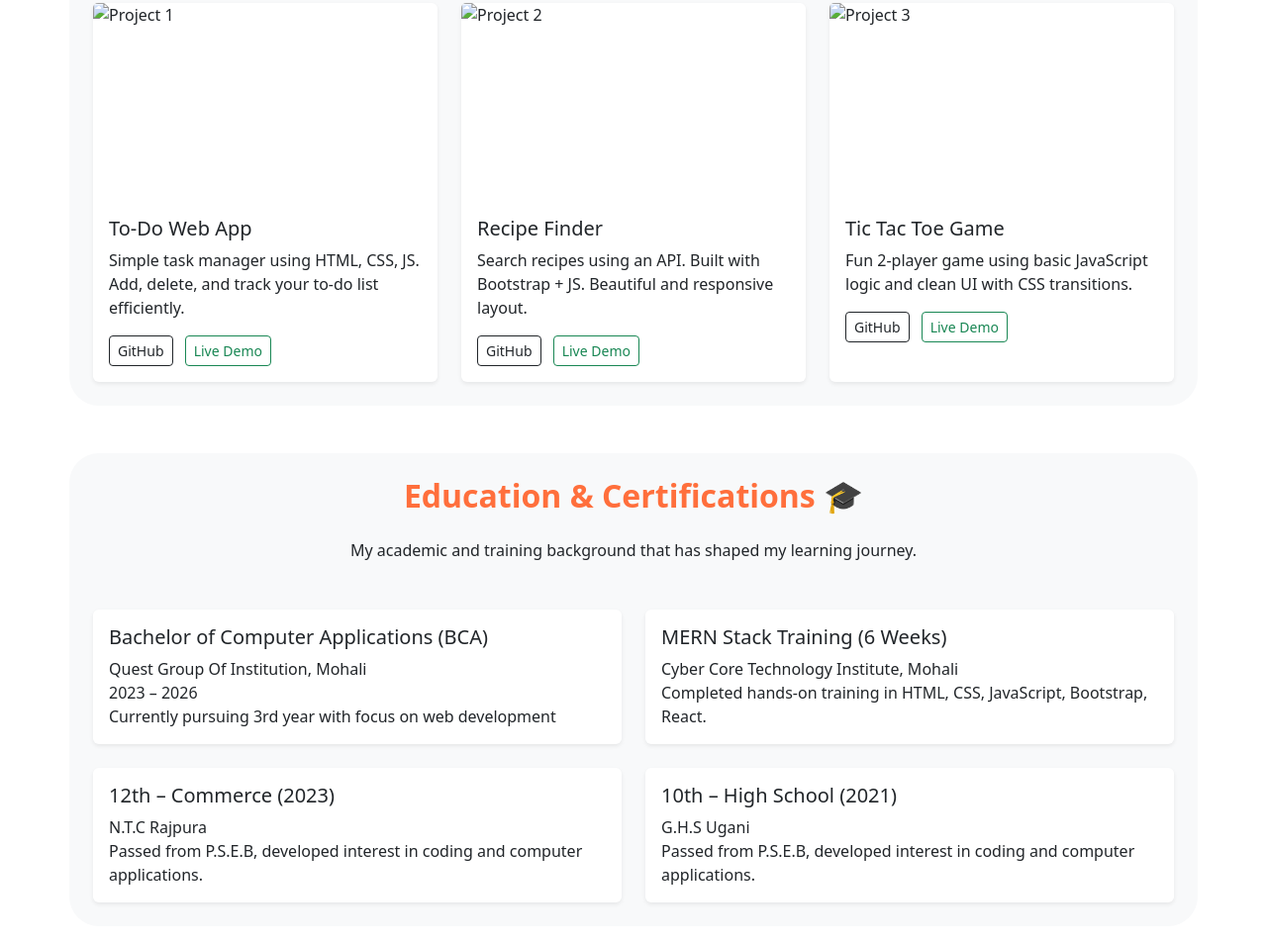
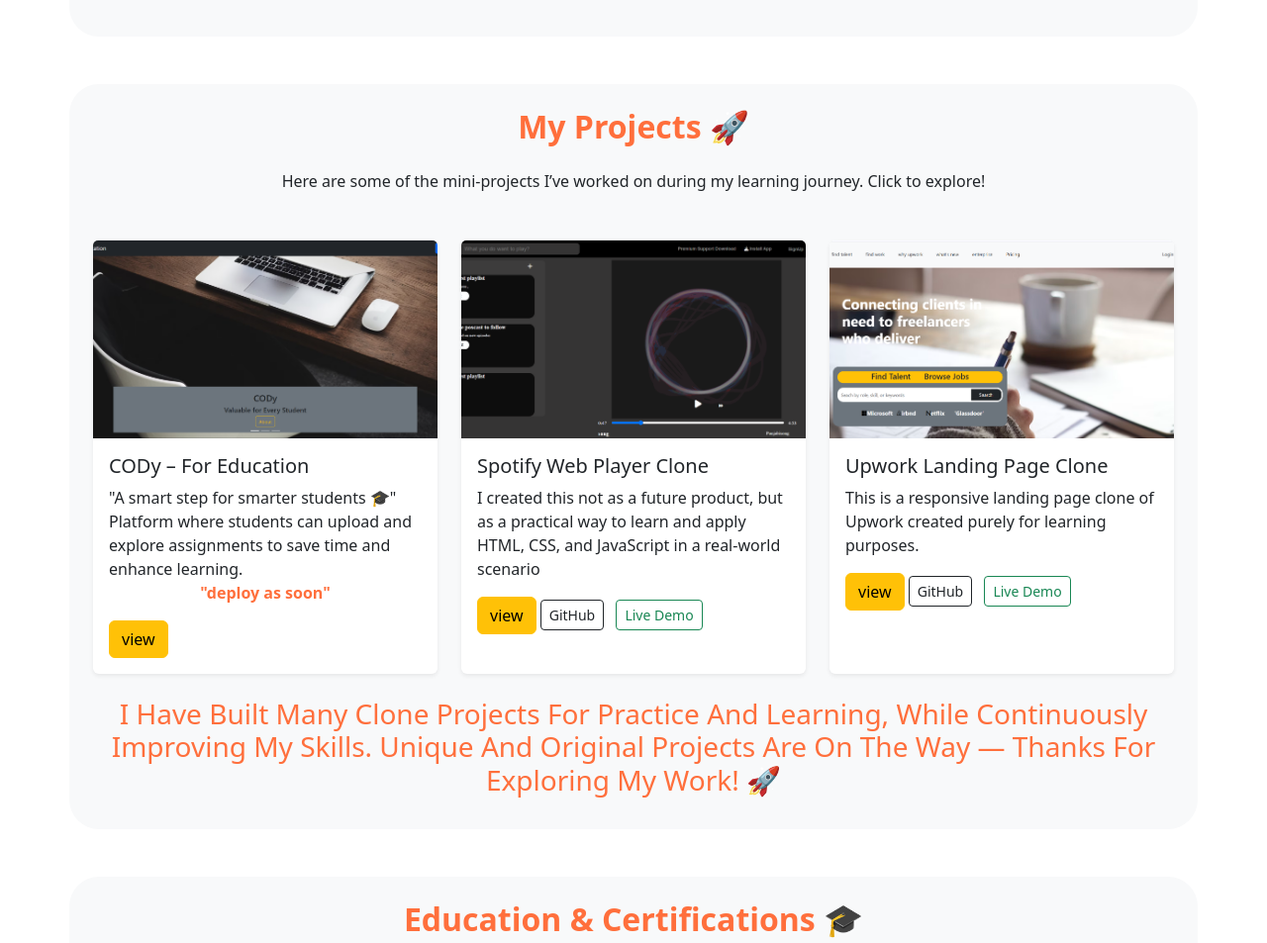
Before and after one commit to BuddyBuddy-source/My-Portfolio, a plain HTML site: page index.html in a window 1280 px wide. Shown: the part 1516-2469 px from the top of the page at 99% size. Drawn offline with nearby package versions, Linux system fonts and the light colour scheme.

Commit message:
upload project

```diff
--- a/index.html
+++ b/index.html
@@ -146,7 +146,30 @@
       </div>
     </div>
 
-    <!-- Card 5 -->
+    <!-- Card 5-->
+    <div class="col-md-4 mb-4 skill-card">
+  <div class="card shadow-sm h-100 border-0">
+    <div class="card-body">
+      <i class="fa-brands fa-github fa-3x mb-3" style="color: #333;"></i>
+      <h5>GitHub</h5>
+      <p>Version control and collaboration using Git and GitHub repositories.</p>
+    </div>
+  </div>
+</div>
+
+<!-- Card 6-->
+ <div class="col-md-4 mb-4 skill-card">
+  <div class="card shadow-sm h-100 border-0">
+    <div class="card-body">
+      <i class="fa-solid fa-robot fa-3x mb-3" style="color: #5c27fe;"></i>
+      <h5>AI Prompting</h5>
+      <p>Skilled at crafting effective prompts to generate smart, helpful, and creative AI responses.</p>
+    </div>
+  </div>
+</div>
+
+
+    <!-- Card 7 -->
     <div class="col-md-4 mb-4 skill-card">
       <div class="card shadow-sm h-100 border-0">
         <div class="card-body">
@@ -157,7 +180,7 @@
       </div>
     </div>
 
-    <!-- Card 6 -->
+    <!-- Card 8 -->
     <div class="col-md-4 mb-4 skill-card">
       <div class="card shadow-sm h-100 border-0">
         <div class="card-body">
@@ -179,12 +202,11 @@
     <!-- Project 1 -->
     <div class="col-md-4" data-aos="fade-left" data-aos-delay="100">
       <div class="card h-100 shadow-sm border-0">
-        <img src="/images/project1.jpg" class="card-img-top" alt="Project 1">
+        <img src="/My-Portfolio/images/CODy.png" class="card-img-top" alt="Project 1">
         <div class="card-body">
-          <h5 class="card-title">To-Do Web App</h5>
-          <p class="card-text">Simple task manager using HTML, CSS, JS. Add, delete, and track your to-do list efficiently.</p>
-          <a href="https://github.com/honeykumar/todo-app" class="btn btn-sm btn-outline-dark me-2" target="_blank">GitHub</a>
-          <a href="#" class="btn btn-sm btn-outline-success" target="_blank">Live Demo</a>
+          <h5 class="card-title">CODy – For Education</h5>
+          <p class="card-text"> "A smart step for smarter students 🎓" <br> Platform where students can upload and explore assignments to save time and enhance learning. <br> <span style="font-weight: bold; color: #FF6F3C;" class="d-block text-center">"deploy as soon"</span></p>
+          <a href="https://drive.google.com/drive/folders/1WYx0ZoUdmYmZAz2CWs-YtHU4HJfak1WL?usp=drive_link" class="btn  btn-warning me-2" target="_blank">view</a>
         </div>
       </div>
     </div>
@@ -192,12 +214,14 @@
     <!-- Project 2 -->
     <div class="col-md-4" data-aos="fade-down" data-aos-delay="200">
       <div class="card h-100 shadow-sm border-0">
-        <img src="/images/project2.jpg" class="card-img-top" alt="Project 2">
+        <img src="/My-Portfolio/images/Spotify.png" class="card-img-top" alt="Project 2">
         <div class="card-body">
-          <h5 class="card-title">Recipe Finder</h5>
-          <p class="card-text">Search recipes using an API. Built with Bootstrap + JS. Beautiful and responsive layout.</p>
-          <a href="https://github.com/honeykumar/recipe-finder" class="btn btn-sm btn-outline-dark me-2" target="_blank">GitHub</a>
-          <a href="#" class="btn btn-sm btn-outline-success" target="_blank">Live Demo</a>
+          <h5 class="card-title">Spotify Web Player Clone</h5>
+          <p class="card-text">I created this not as a future product, but as a practical way to learn and apply HTML, CSS, and
+JavaScript in a real-world scenario</p>
+          <a href="https://drive.google.com/drive/folders/10KjAyNqobZ9CuxX5VDQ8DhDUqlJNGbHe?usp=drive_link" class="btn btn-warning" target="_main">view</a>
+          <a href="https://github.com/BuddyBuddy-source/Spotify-Clone" class="btn btn-sm btn-outline-dark me-2" target="_blank">GitHub</a>
+          <a href="https://buddybuddy-source.github.io/Spotify-Clone/" class="btn btn-sm btn-outline-success" target="_blank">Live Demo</a>
         </div>
       </div>
     </div>
@@ -205,14 +229,22 @@
     <!-- Project 3 -->
     <div class="col-md-4" data-aos="fade-up" data-aos-delay="300">
       <div class="card h-100 shadow-sm border-0">
-        <img src="/images/project3.jpg" class="card-img-top" alt="Project 3">
+        <img src="/My-Portfolio/images/upwork.png" class="card-img-top" alt="Project 3">
         <div class="card-body">
-          <h5 class="card-title">Tic Tac Toe Game</h5>
-          <p class="card-text">Fun 2-player game using basic JavaScript logic and clean UI with CSS transitions.</p>
-          <a href="https://github.com/honeykumar/tic-tac-toe" class="btn btn-sm btn-outline-dark me-2" target="_blank">GitHub</a>
-          <a href="#" class="btn btn-sm btn-outline-success" target="_blank">Live Demo</a>
+          <h5 class="card-title">Upwork Landing Page Clone</h5>
+          <p class="card-text">This is a responsive landing page clone of Upwork created purely for learning purposes.</p>
+          <a href="https://drive.google.com/drive/folders/1XGp4F7zYttN6rRSKaFrDamMTh-DMM7X4?usp=drive_link" class="btn btn btn-warning" target="_main">view</a>
+          <a href="https://github.com/BuddyBuddy-source/upwork-clone.git" class="btn btn-sm btn-outline-dark me-2" target="_blank">GitHub</a>
+          <a href="https://buddybuddy-source.github.io/upwork-clone/" class="btn btn-sm btn-outline-success" target="_blank">Live Demo</a>
         </div>
       </div>
+    </div>
+  </div>
+<br>
+  <div class="row">
+    <div class="col-12 text-center">
+      <h3 style="text-transform: capitalize; color: #FF6F3C;"> I have built many clone projects for practice and learning, while continuously improving my skills. Unique and original projects are on the way — thanks for exploring my work! 🚀
+      </h3>
     </div>
   </div>
 </section>
```
Also changed, not shown: images/CODy.png (added), images/Spotify.png (added), images/upwork.png (added), 2 other files.
